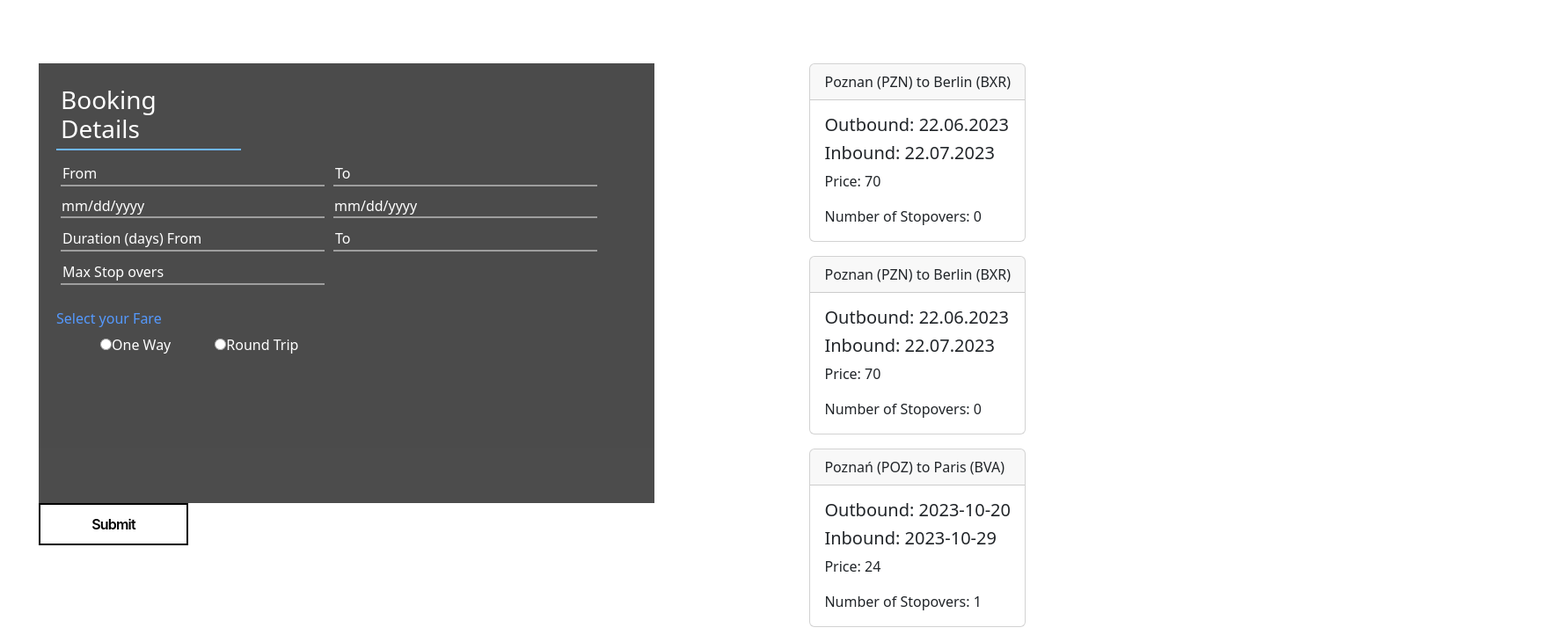
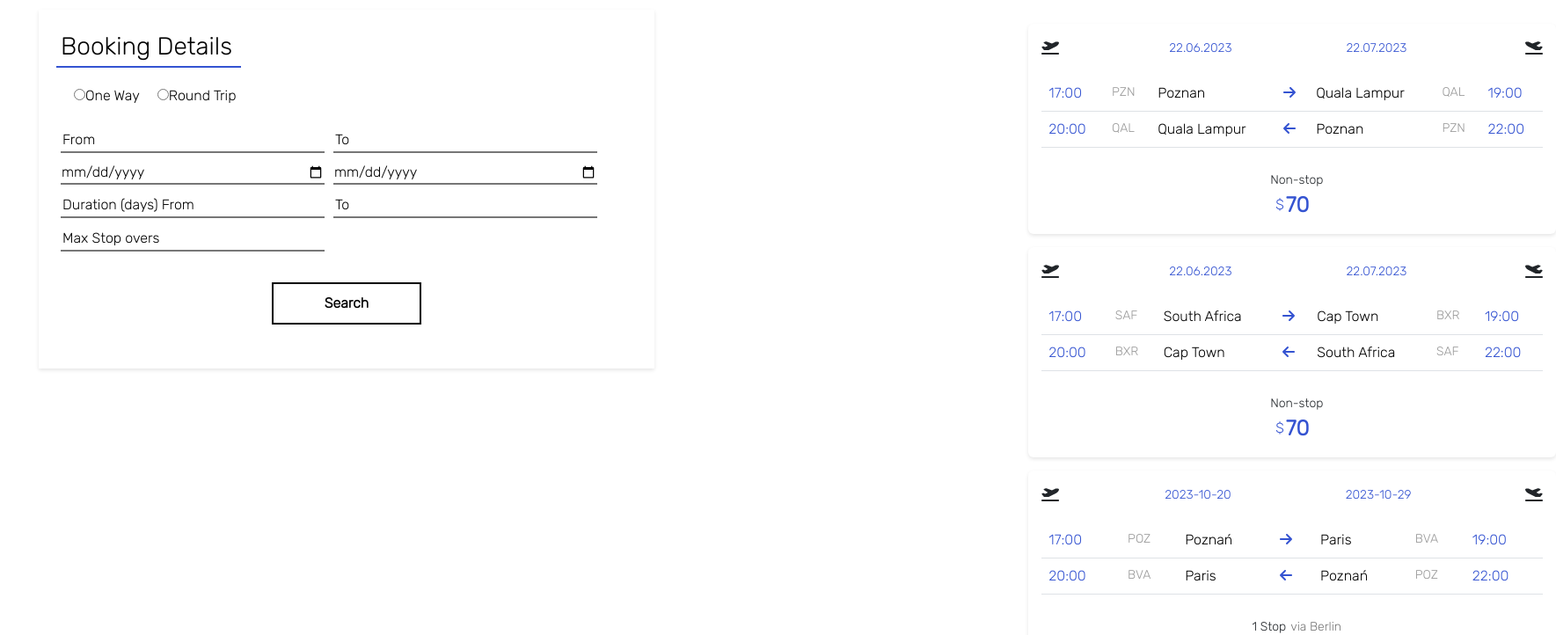
Before and after one commit to bnedjm/FlyJoy, a Vue app in the folder Frontend/: page / in a window 1280 px wide. Shown: the top 722 px of the page at 88% size, 1769 px wide, since content can reach past the window. Built offline with nearby package versions, Linux system fonts and the light colour scheme.

Commit message:
designed the flight card component and the form

```diff
--- a/Frontend/index.html
+++ b/Frontend/index.html
@@ -4,10 +4,14 @@
     <meta charset="UTF-8">
     <link rel="icon" href="/favicon.ico">
     <meta name="viewport" content="width=device-width, initial-scale=1.0">
+    <link rel="preconnect" href="https://fonts.googleapis.com">
+    <link rel="preconnect" href="https://fonts.gstatic.com" crossorigin>
+    <link href="https://fonts.googleapis.com/css2?family=Rubik:wght@300&display=swap" rel="stylesheet">
+
     <title>Vite App</title>
   </head>
   <body>
-    <div id="app"></div>
+    <div id="app" style="font-family:'Rubik', sans-serif ; display: flex;justify-content: space-evenly; align-items:first baseline;"></div>
     <script type="module" src="/src/main.js"></script>
   </body>
 </html>
--- a/Frontend/package.json
+++ b/Frontend/package.json
@@ -8,6 +8,11 @@
     "preview": "vite preview"
   },
   "dependencies": {
+    "@fortawesome/fontawesome-svg-core": "^6.4.0",
+    "@fortawesome/free-brands-svg-icons": "^6.4.0",
+    "@fortawesome/free-regular-svg-icons": "^6.4.0",
+    "@fortawesome/free-solid-svg-icons": "^6.4.0",
+    "@fortawesome/vue-fontawesome": "^3.0.3",
     "bootstrap": "^5.3.0",
     "vue": "^3.3.2",
     "vuetify": "^3.3.3"
--- a/Frontend/src/App.vue
+++ b/Frontend/src/App.vue
@@ -4,7 +4,8 @@ import flightCard from './components/flightCard.vue';
 </script>
 
 <template>
-  <div>
+
+  <div >
     <FlightBookingForm></FlightBookingForm>
 
   </div>
@@ -16,6 +17,7 @@ import flightCard from './components/flightCard.vue';
 </template>
 
 <style scoped>
+
 header {
   line-height: 1.5;
 }
--- a/Frontend/src/components/flightCard.vue
+++ b/Frontend/src/components/flightCard.vue
@@ -1,4 +1,71 @@
+
 <template>
+  <div class="flight-card" v-for="flightItem in flight" :key="flightItem.id" >
+        <div class="flight-card-header">
+       <font-awesome-icon :icon="['fasl', 'plane-departure']" />
+       <div class="dates">
+
+        <span class="date" >{{ flightItem.outbound_date }}</span>
+        <span class="date">{{ flightItem.inbound_date }}</span>
+
+      </div>
+      <font-awesome-icon icon="fa-solid fa-plane-departure" flip="horizontal"/>
+        </div>
+    <!-- <div class="flight-card-body"> -->
+
+
+      <div class="cities ">
+        <table class="table   ">
+        <tbody>
+    <tr >
+      <th class="time" scope="col">17:00</th>
+      <th class="city-code" scope="col">{{ flightItem.departure_airport_code }}</th>
+
+      <th scope="col">{{ flightItem.departure_city }}</th>
+
+      <th scope="col"><font-awesome-icon :icon="['fas', 'arrow-right']" style="color: #3453d1;" /></th>
+
+      <th scope="col">{{ flightItem.dest_city }}</th>
+
+      <th class="city-code" scope="col ">{{ flightItem.dest_airport_code}}</th>
+      <th class="time" scope="col">19:00</th>
+    </tr>
+    <tr >
+      <th scope="col" class="time">20:00</th>
+      <th class="city-code" scope="col">{{ flightItem.dest_airport_code}}</th>
+      <th scope="col">{{ flightItem.dest_city }}</th>
+
+
+      <th scope="col"><font-awesome-icon :icon="['fas', 'arrow-left']" style="color: #3453d1;" /></th>
+      <th scope="col">{{ flightItem.departure_city }}</th>
+      <th class="city-code" scope="col">{{ flightItem.departure_airport_code }}</th>
+      <th class="time" scope="col">22:00</th>
+
+
+
+    </tr>
+  </tbody>
+</table>
+      </div>
+
+
+      <div class="stopovers">
+
+        <i class="fas fa-exchange-alt"></i>
+        <span v-if="flightItem.stop_overs === 0">Non-stop</span>
+        <span v-else-if="flightItem.stop_overs === 1">1 Stop</span>
+        <span v-else>{{ flightItem.stop_overs }} Stops</span>
+
+        <span class="stopover-city" v-if="flightItem.stop_overs > 0">via {{ flightItem.via_city }}</span>
+      </div>
+      <div class="price">
+        <span class="currency">$</span>
+        {{ flightItem.lowestPrice }}
+      </div>
+    <!-- </div> -->
+  </div>
+</template>
+<!-- <template>
     <div class="card mb-3 mr-3" v-for="flightItem in flight" :key="flightItem.id">
       <div class="card-header">
         {{ flightItem.departure_city }} ({{ flightItem.departure_airport_code }}) to {{ flightItem.dest_city }} ({{ flightItem.dest_airport_code }})
@@ -11,7 +78,7 @@
         <p v-if="stopoverCount > 0">Stopover City: {{ flightItem.via_city }}</p>
       </div>
     </div>
-  </template>
+  </template> -->
 
   <script>
 import flightData from '../flightdetails.json'
@@ -35,3 +102,96 @@ return{
     }
   };
   </script>
+  <style scoped>
+  .flight-card {
+    background-color: #ffffff;
+    border-radius: 6px;
+    padding: 15px;
+    height: auto;
+    width: 600px;
+    margin-bottom: 15px;
+    box-shadow: 0 2px 4px rgba(0, 0, 0, 0.1);
+  }
+
+  .flight-card-header {
+    display: flex;
+    align-items:center;
+    justify-content: space-between;
+    font-weight: bold;
+    margin-bottom: 20px;
+  }
+
+  .city {
+    font-size: 18px;
+  }
+
+   .city-code {
+    font-size: 14px;
+    color: #999;
+  }
+
+
+
+  .flight-card-body {
+    display: flex;
+    flex-direction: row;
+    flex-wrap: wrap;
+  }
+  .cities{
+    display: flex;
+    justify-content:space-between;
+    margin-bottom: 10px;
+
+  }
+  /* .city{
+    margin-left: 40px;
+    margin-right: 5px;
+  } */
+  /* .city-code{
+    margin-right: 15px;
+  } */
+
+    .time{
+      color: #3453d1;
+    }
+
+  .dates .date {
+    font-size: 14px;
+    color:#3453d1;
+    /* margin-left:10px; */
+    margin-right:70px;
+    margin-left: 60px;
+  }
+
+  .price {
+    font-size: 24px;
+    font-weight: bold;
+    display: flex;
+    align-items: center;
+    justify-content: center;
+    color: #3453d1
+  }
+
+  .price .currency {
+    font-size: 16px;
+    margin-right: 2px;
+  }
+
+  .stopovers {
+    font-size: 14px;
+    display: flex;
+    align-items: center;
+    justify-content: center;
+  }
+
+  .stopovers .fa-exchange-alt,
+  .stopovers .fa-map-marker-alt {
+    margin: 0 5px;
+    color: #777;
+
+  }
+  .stopovers .stopover-city {
+    margin-left: 5px;
+    color: #777;
+  }
+  </style>
--- a/Frontend/src/components/form.vue
+++ b/Frontend/src/components/form.vue
@@ -3,7 +3,15 @@
 
         <div id="form">
 
-       <h3 class="text-white">Booking Details</h3>
+       <h3 class="text-black">Booking Details</h3>
+
+       <div id="input3">
+
+   <input type="radio" id="input-group" v-model="isOnewaySelected" @click="isReturnSelected=false" />
+   <label for="input-group" class="text-black">One Way</label>
+   <input type="radio" id="input-group" v-model="isReturnSelected"  @click="isOnewaySelected=false"/>
+   <label for="input-group" class="text-black">Round Trip</label>
+    </div>
 
     <div id="input">
       <input type="text" id="input-group" v-model="from" placeholder="From"/>
@@ -27,13 +35,9 @@
     <input type="number" min="0" id="input-group"  placeholder="Max Stop overs" v-model="maxStopOver" />
     </div>
 
-    <div id="input3">
-    <span class="text-primary" id="input-group"><h6> Select your Fare</h6></span>
-    <input type="radio" id="input-group" v-model="isOnewaySelected" @click="isReturnSelected=false" />
-    <label for="input-group" class="text-white">One Way</label>
-    <input type="radio" id="input-group" v-model="isReturnSelected"  @click="isOnewaySelected=false"/>
-    <label for="input-group" class="text-white">Round Trip</label>
-     </div>
+ <div class="btnStyle">
+  <button class="search" type="submit" @click="handleSubmit">Search</button>
+ </div>
 
         </div>
 
@@ -41,7 +45,7 @@
 
       <!-- Add any other form fields you require -->
 
-      <button class="search" type="submit" @click="handleSubmit">Submit</button>
+
     </div>
   </template>
 
@@ -77,20 +81,21 @@
   };
   </script>
   <style>
+
 #form{
-    background-color: #000;
-    height: 500px;
+    background-color: #ffffff;
+    height: auto;
     width: 700px;
     margin: auto;
     padding: 20px;
-    opacity: 0.7;
+    box-shadow: 0 2px 4px rgba(0, 0, 0, 0.1);
 }#form h3{
-    border-bottom:2px solid #3399ff;
+    border-bottom:2px solid #3453d1;
     width:210px;
     padding: 5px;
 }
 ::placeholder{
-    color: #fff;
+    color: #000;
 }
 
 #input #input-group{
@@ -103,10 +108,19 @@
     background: transparent ;
 
 }
+#input3{
+  display: flex;
+    align-items:baseline;
+    margin: 20px;
+    margin-left: 0;
+}
 
 #input3 #input-group{
-    margin-left:50px ;
+    margin-left:20px ;
 
+}
+#input3 h6{
+  color: #3453d1;
 }
 
 #input2 #input-group{
@@ -117,7 +131,7 @@
     border-right:none ;
     outline: none;
     background: transparent ;
-    color: #fff;
+    color: #000;
 }
 #input4 #input-group{
     width: 300px;
@@ -127,10 +141,10 @@
     border-right:none ;
     outline: none;
     background: transparent ;
-    color: #fff;
+    color: #000;
 }
 #input4{
-    color: #fff;
+    color: #000;
 }
 .search{
 
@@ -142,12 +156,12 @@
   cursor: pointer;
   display: inline-flex;
   fill: #000;
-  font-family: Inter,sans-serif;
+
   font-size: 16px;
   font-weight: 600;
   height: 48px;
   justify-content: center;
-  letter-spacing: -.8px;
+
   line-height: 24px;
   min-width: 140px;
   outline: 0;
@@ -165,15 +179,15 @@
 }
 
 .search:hover {
-  border-color: #3399ff;
-  color: #3399ff;
-  fill: #3399ff;
+  border-color: #3453d1;
+  color: #3453d1;
+  fill: #3453d1;
 }
 
 .search:active {
-  border-color: #3399ff;
-  color: #3399ff;
-  fill: #3399ff;
+  border-color: #3453d1;
+  color: #3453d1;
+  fill: #3453d1;
 }
 
 @media (min-width: 768px) {
@@ -181,5 +195,9 @@
     min-width: 170px;
   }
 }
+.btnStyle{
+  text-align: center;
+  margin: 30px;
+}
 
 </style>
--- a/Frontend/src/flightdetails.json
+++ b/Frontend/src/flightdetails.json
@@ -3,8 +3,8 @@
     {
         "departure_city":"Poznan",
         "departure_airport_code":"PZN",
-        "dest_city":"Berlin",
-        "dest_airport_code":"BXR",
+        "dest_city":"Quala Lampur",
+        "dest_airport_code":"QAL",
         "outbound_date":"22.06.2023",
         "inbound_date":"22.07.2023",
         "lowestPrice":70,
@@ -14,9 +14,9 @@
 
     },
     {
-        "departure_city":"Poznan",
-        "departure_airport_code":"PZN",
-        "dest_city":"Berlin",
+        "departure_city":"South Africa",
+        "departure_airport_code":"SAF",
+        "dest_city":"Cap Town",
         "dest_airport_code":"BXR",
         "outbound_date":"22.06.2023",
         "inbound_date":"22.07.2023",
--- a/Frontend/src/main.js
+++ b/Frontend/src/main.js
@@ -4,4 +4,15 @@ import { createApp } from 'vue'
 import App from './App.vue'
 import 'bootstrap/dist/css/bootstrap.css'
 import bootstrap from 'bootstrap/dist/js/bootstrap'
-createApp(App).use(bootstrap).mount('#app')
+/* import the fontawesome core */
+import { library } from '@fortawesome/fontawesome-svg-core'
+
+/* import font awesome icon component */
+import { FontAwesomeIcon } from '@fortawesome/vue-fontawesome'
+
+/* import specific icons */
+import { faArrowLeft, faArrowRight, faPlane, faPlaneArrival, faPlaneDeparture, faRightLeft, faUserSecret } from '@fortawesome/free-solid-svg-icons'
+library.add(faUserSecret, faPlaneDeparture,faPlaneArrival,faRightLeft,faArrowRight,faArrowLeft)
+
+
+createApp(App).component('font-awesome-icon', FontAwesomeIcon).use(bootstrap).mount('#app')
```
Also changed, not shown: 1 other file (tests, documents, lock files or other folders).
